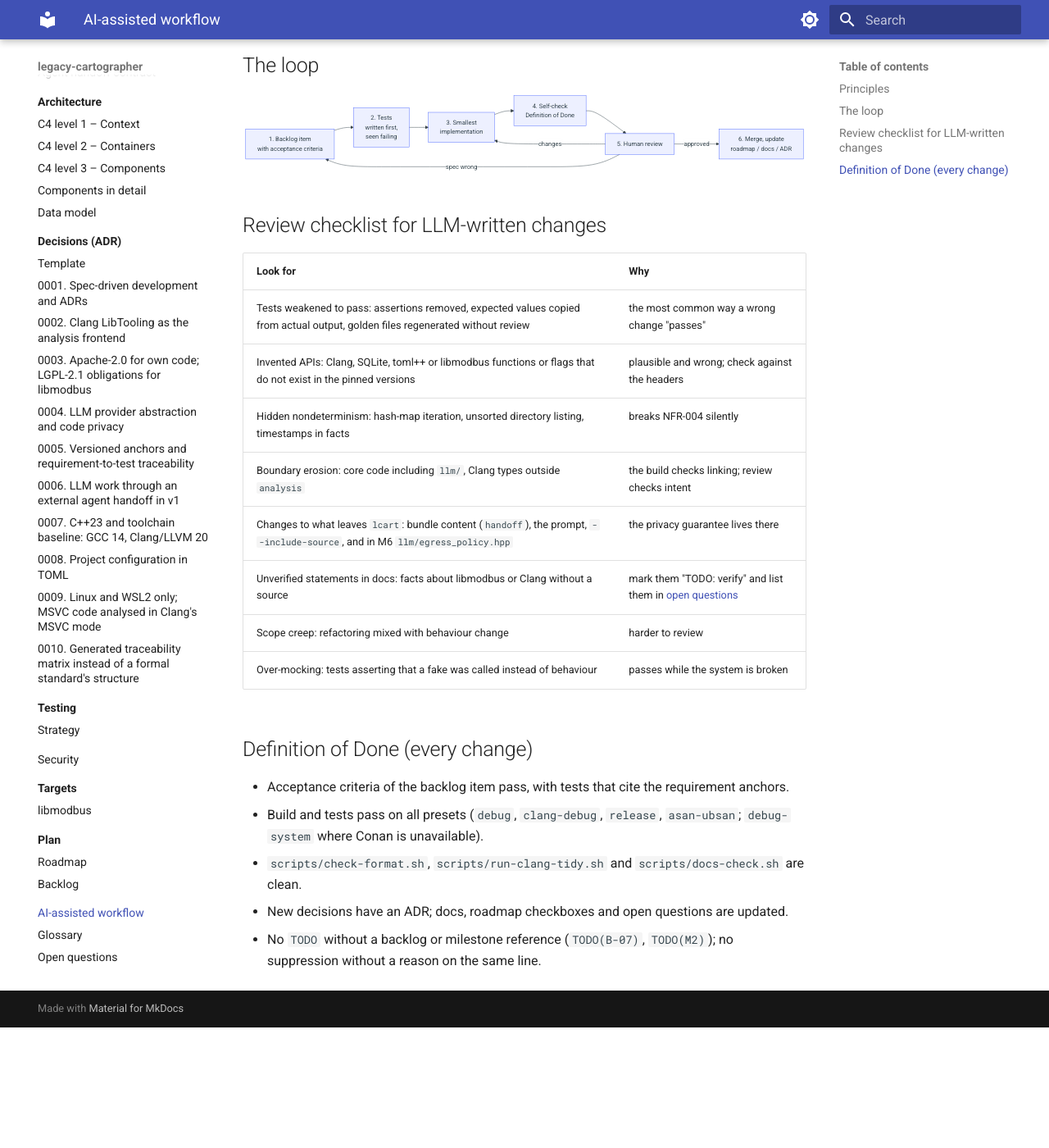
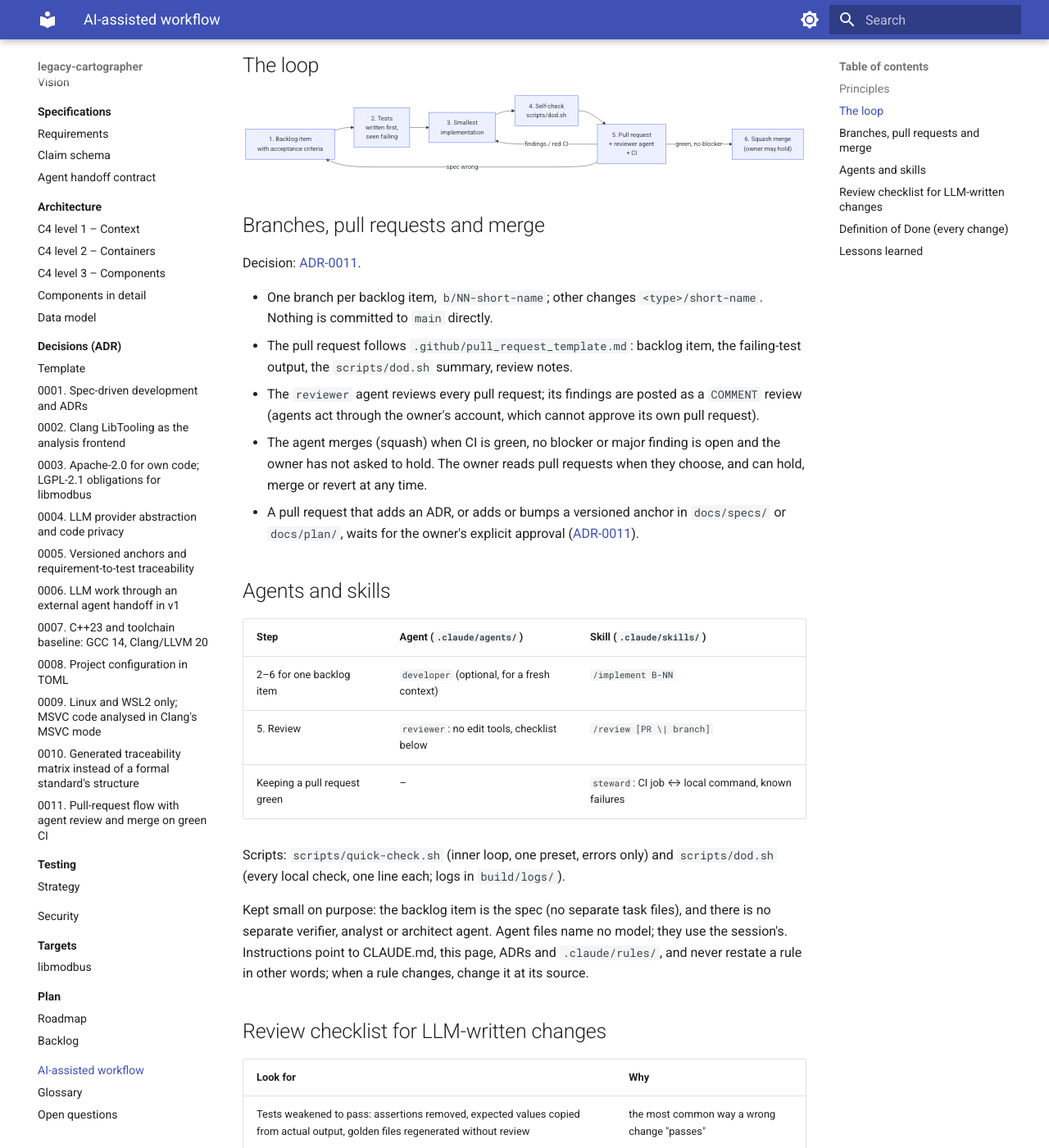
Before and after one commit to Tomek52/legacy-cartographer, an MkDocs documentation site: the page built from docs/ai-workflow.md, in a window 1280 px wide and 1400 px high, scrolled down 690 px. Shown: the whole window at 82% size. Built offline with MkDocs 1.6.1 and Material for MkDocs 9.7.7, drawn with Linux system fonts in a browser that asks for light colours; before the commit the page ends 1943 px from its top, so only the background shows below that; some of the changed text lies outside the part shown.

Commit message:
chore: adopt a pull-request flow with agent review (#1)
Changes now reach main only through a pull request (ADR-0011).

Flow:
- one branch per backlog item;
- the PR uses the template;
- the read-only reviewer agent reviews it;
- squash merge once CI is green and no blocker or major is open.

PRs that add an ADR, or add or bump a versioned anchor in docs/specs/ or
docs/plan/, wait for the owner's approval.

Tooling:
- two agents (developer, reviewer) and three skills (implement, review,
  steward);
- scripts/quick-check.sh for the inner loop, scripts/dod.sh for every
  local check;
- an asan-ubsan-system preset, also run in CI with a fuzz smoke step.

M1's Definition of Done gains a ruleset on main (anchor bumped to v3).

Owner approved the merge on 2026-10-04.

ADR: 0011

Co-Authored-By: Claude Opus 5.5 <noreply@anthropic.com>
Claude-Session: https://claude.ai/code/session_01Sn6UD6WxmmXBAgKToBQUdD

````diff
--- a/docs/ai-workflow.md
+++ b/docs/ai-workflow.md
@@ -28,12 +28,47 @@ Agent instructions are in `CLAUDE.md` at the repository root.
 flowchart LR
     A["1. Backlog item<br/>with acceptance criteria"] --> B["2. Tests<br/>written first,<br/>seen failing"]
     B --> C["3. Smallest<br/>implementation"]
-    C --> D["4. Self-check<br/>Definition of Done"]
-    D --> E["5. Human review"]
-    E -- changes --> C
-    E -- spec wrong --> A
-    E -- approved --> F["6. Merge, update<br/>roadmap / docs / ADR"]
+    C --> D["4. Self-check<br/>scripts/dod.sh"]
+    D --> P["5. Pull request<br/>+ reviewer agent<br/>+ CI"]
+    P -- findings / red CI --> C
+    P -- spec wrong --> A
+    P -- green, no blocker --> F["6. Squash merge<br/>(owner may hold)"]
 ```
+
+## Branches, pull requests and merge
+
+Decision: [ADR-0011](adr/0011-pull-request-flow-with-agent-review.md).
+
+- One branch per backlog item, `b/NN-short-name`; other changes
+  `<type>/short-name`. Nothing is committed to `main` directly.
+- The pull request follows `.github/pull_request_template.md`: backlog
+  item, the failing-test output, the `scripts/dod.sh` summary, review notes.
+- The `reviewer` agent reviews every pull request; its findings are posted
+  as a `COMMENT` review (agents act through the owner's account, which
+  cannot approve its own pull request).
+- The agent merges (squash) when CI is green, no blocker or major finding
+  is open and the owner has not asked to hold. The owner reads pull
+  requests when they choose, and can hold, merge or revert at any time.
+- A pull request that adds an ADR, or adds or bumps a versioned anchor in
+  `docs/specs/` or `docs/plan/`, waits for the owner's explicit approval
+  ([ADR-0011](adr/0011-pull-request-flow-with-agent-review.md#adr0011-owner-approves-decisions-v1)).
+
+## Agents and skills
+
+| Step | Agent (`.claude/agents/`) | Skill (`.claude/skills/`) |
+|---|---|---|
+| 2–6 for one backlog item | `developer` (optional, for a fresh context) | `/implement B-NN` |
+| 5. Review | `reviewer`: no edit tools, checklist below | `/review [PR \| branch]` |
+| Keeping a pull request green | – | `steward`: CI job ↔ local command, known failures |
+
+Scripts: `scripts/quick-check.sh` (inner loop, one preset, errors only) and
+`scripts/dod.sh` (every local check, one line each; logs in `build/logs/`).
+
+Kept small on purpose: the backlog item is the spec (no separate task
+files), and there is no separate verifier, analyst or architect agent.
+Agent files name no model; they use the session's. Instructions point to
+CLAUDE.md, this page, ADRs and `.claude/rules/`, and never restate a rule
+in other words; when a rule changes, change it at its source.
 
 ## Review checklist for LLM-written changes
 
@@ -52,11 +87,19 @@ flowchart LR
 
 - Acceptance criteria of the backlog item pass, with tests that cite the
   requirement anchors.
-- Build and tests pass on all presets (`debug`, `clang-debug`, `release`,
-  `asan-ubsan`; `debug-system` where Conan is unavailable).
-- `scripts/check-format.sh`, `scripts/run-clang-tidy.sh` and
-  `scripts/docs-check.sh` are clean.
+- `scripts/dod.sh` is all PASS (GCC and Clang with ASan/UBSan from Ubuntu
+  packages, format, clang-tidy, docs check, targets), and CI is green on
+  the pull request (adds the Conan presets `debug`, `clang-debug`,
+  `release`, `asan-ubsan`).
 - New decisions have an ADR; docs, roadmap checkboxes and open questions are
   updated.
 - No `TODO` without a backlog or milestone reference (`TODO(B-07)`,
   `TODO(M2)`); no suppression without a reason on the same line.
+
+## Lessons learned
+
+Cases where LLM output was wrong and how it was caught, newest first:
+what was produced, why it was wrong, how it was caught (test, sanitizer,
+review, CI), what now prevents a repeat.
+
+None recorded yet.
--- a/mkdocs.yml
+++ b/mkdocs.yml
@@ -86,6 +86,7 @@ nav:
       - adr/0008-configuration-file-format.md
       - adr/0009-linux-and-wsl2-only.md
       - adr/0010-traceability-matrix.md
+      - adr/0011-pull-request-flow-with-agent-review.md
   - Testing:
       - testing/index.md
       - Strategy: testing/strategy.md
````
Also changed, not shown: .claude/agents/developer.md (added, +46 -0 lines), .claude/agents/reviewer.md (added, +72 -0 lines), .claude/skills/implement/SKILL.md (added, +61 -0 lines), .claude/skills/review/SKILL.md (added, +22 -0 lines), .claude/skills/steward/SKILL.md (added, +45 -0 lines), CLAUDE.md (+13 -1 lines), CMakePresets.json (+44 -0 lines), CONTRIBUTING.md (+13 -10 lines), README.md (+8 -7 lines), docs/adr/0011-pull-request-flow-with-agent-review.md (added, +80 -0 lines), docs/adr/index.md (+1 -0 lines), docs/plan/roadmap.md (+3 -1 lines), .github/pull_request_template.md (added), 3 other files.
